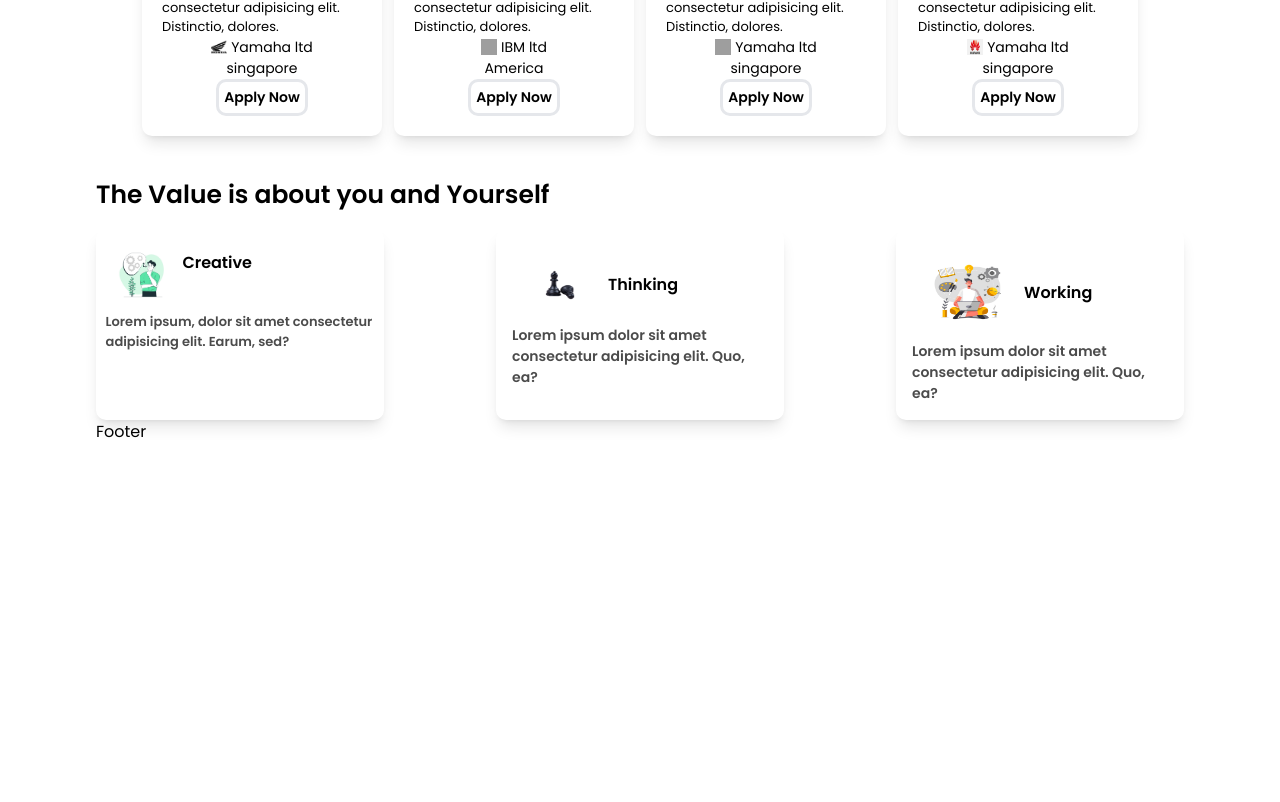
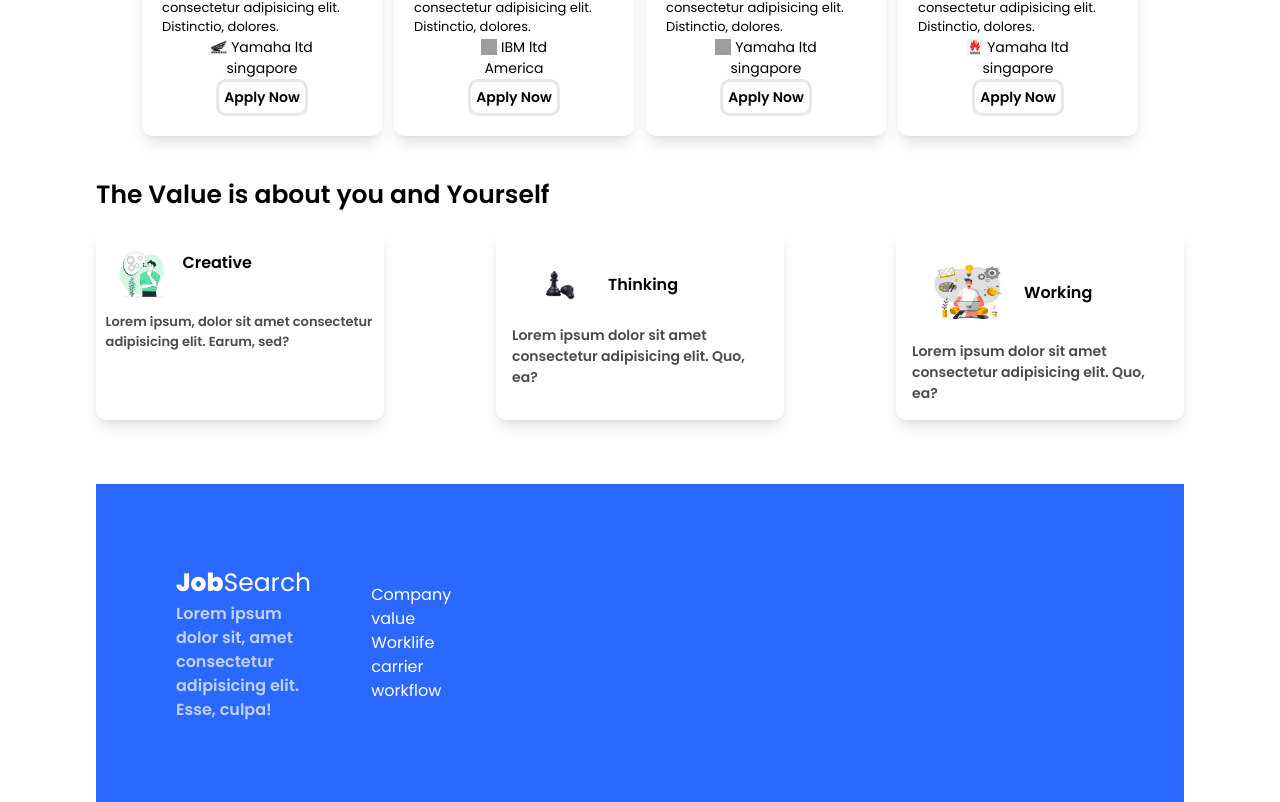
Before and after one commit to ArunprakashLfs/reactui, a React (Create React App) app: page / in a window 1280 px wide. Shown: the part 787-1589 px from the top of the page. Before the commit the page ends 1231 px from the top, so only its background shows below. Built offline with nearby package versions, Linux system fonts and the light colour scheme; grey boxes are pictures that could not be loaded.

Commit message:
created footer component

```diff
--- a/src/components/Footer/Footer.jsx
+++ b/src/components/Footer/Footer.jsx
@@ -1,6 +1,23 @@
 const Footer = ()=>{
     return(
-        <div>Footer</div>
+        <div className="bg-blueColor grid grid-cols-5 justify-center items-center mt-[4rem] p-[5rem] gap-[3rem]">
+            <div>
+                <div className="logoDiv">
+                    <h1 className="logo text-[25px] text-white"><strong>Job</strong>Search</h1>
+                </div>
+                <p className="text-white font-semibold opacity-[.7] hover:opacity-[1]">Lorem ipsum dolor sit, amet consectetur adipisicing elit. Esse, culpa!</p>
+            </div>
+            <div className="grid text-white">
+                <h2>Company</h2>
+                <div>
+                    <li>value</li>
+                    <li>Worklife</li>
+                    <li>carrier</li>
+                    <li>workflow</li>
+                </div>
+            </div>
+
+        </div>
     )
 }
 export default Footer;
```
